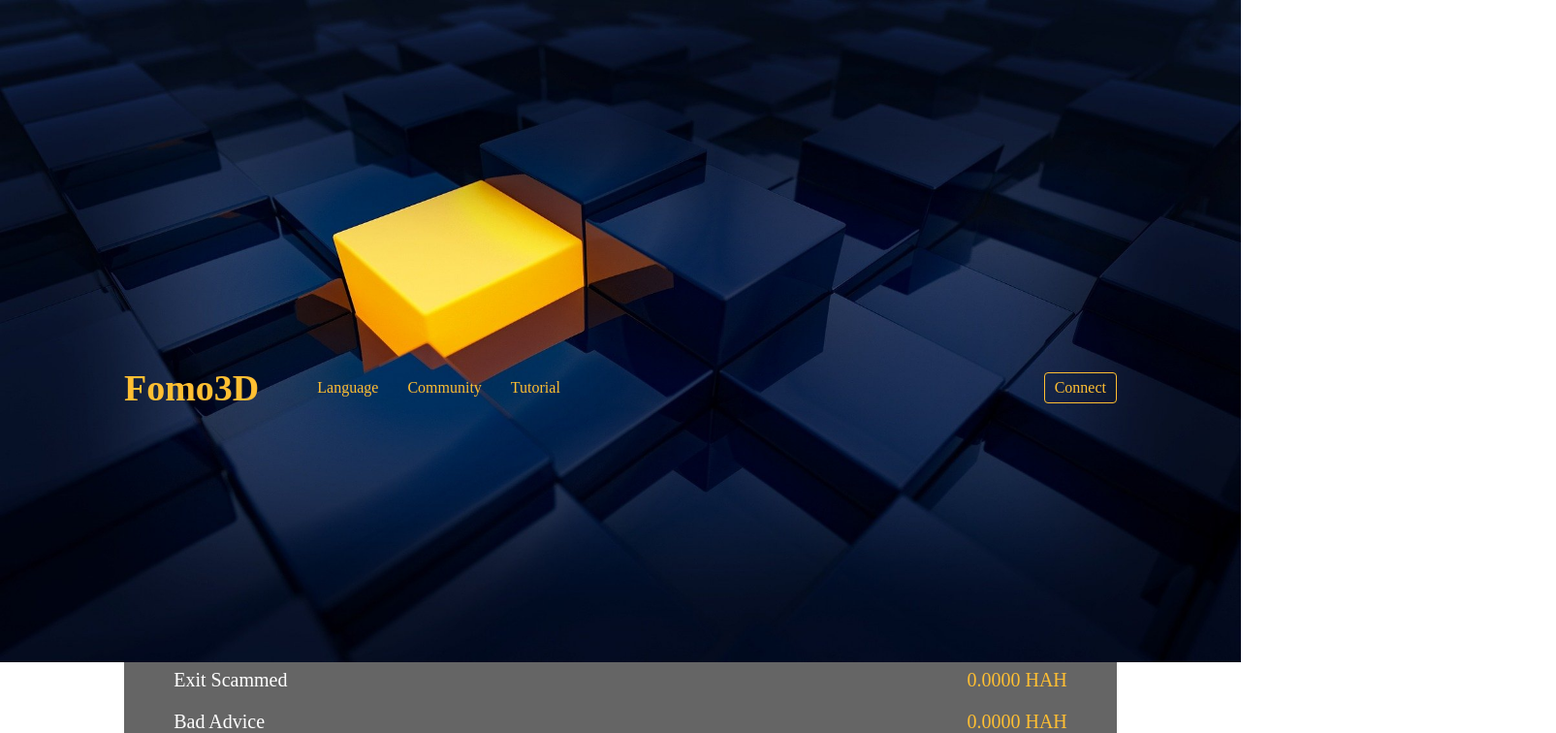
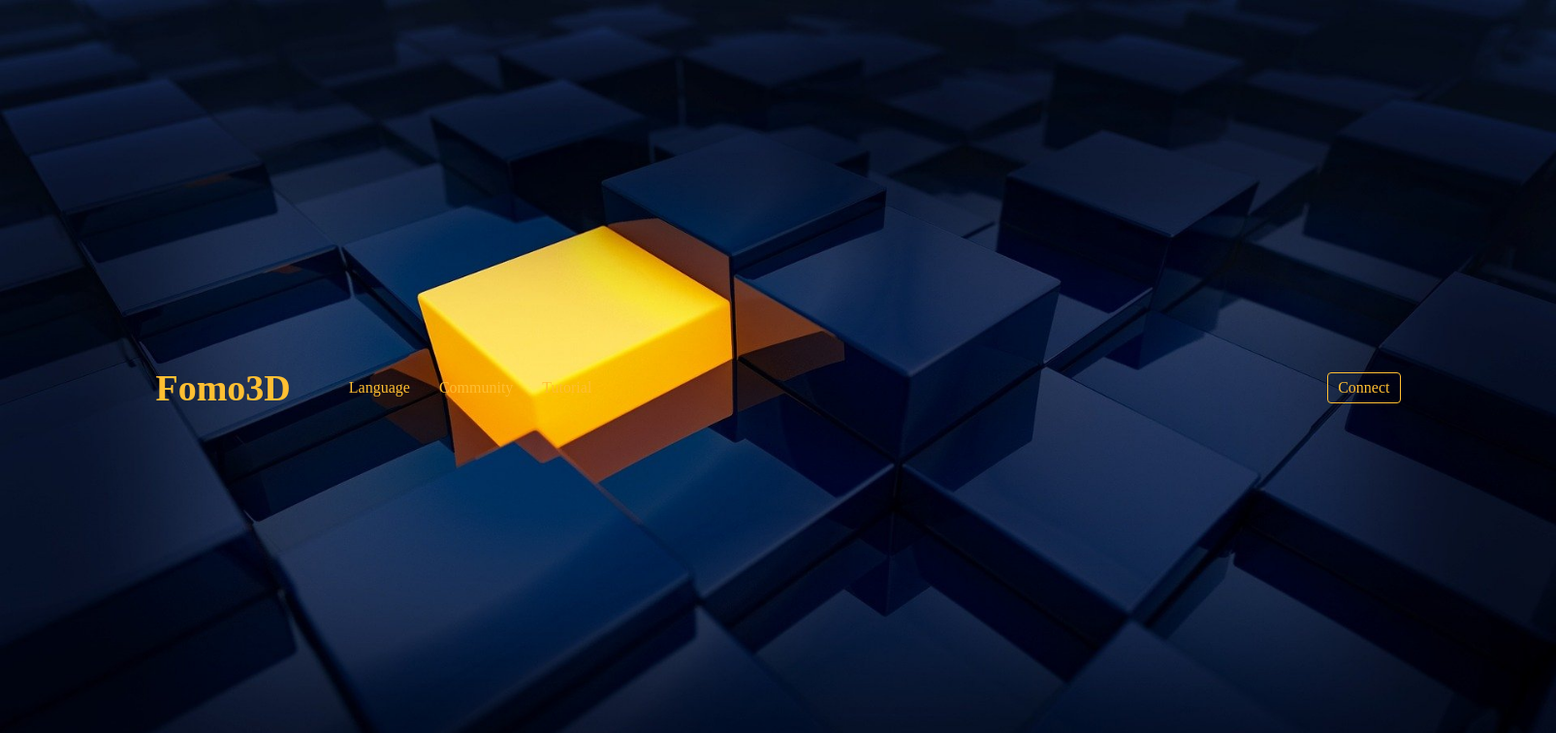
Before and after one commit to SunburstMeoga/fomo3d-front, a Vue app: page / in a window 1280 px wide. Shown: the top 756 px of the page at 97% size, 1605 px wide, since content can reach past the window. Built offline with nearby package versions, Linux system fonts and the light colour scheme.

Commit message:
body ground

```diff
--- a/src/App.vue
+++ b/src/App.vue
@@ -15,4 +15,9 @@
   padding: 0;
   margin: 0;
 }
+
+body {
+  min-width: 1605px;
+  background: #000;
+}
 </style>
```
